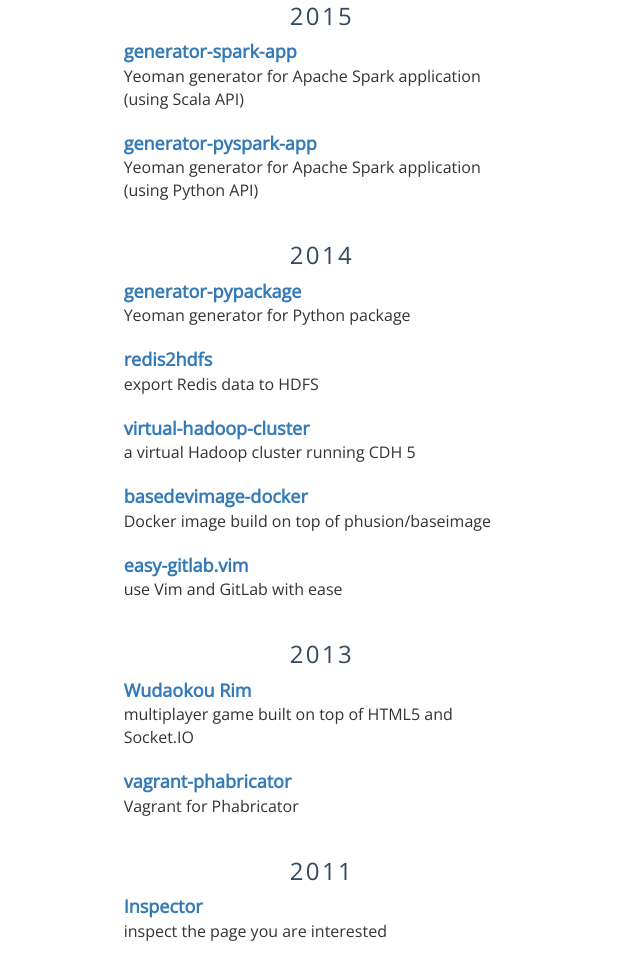
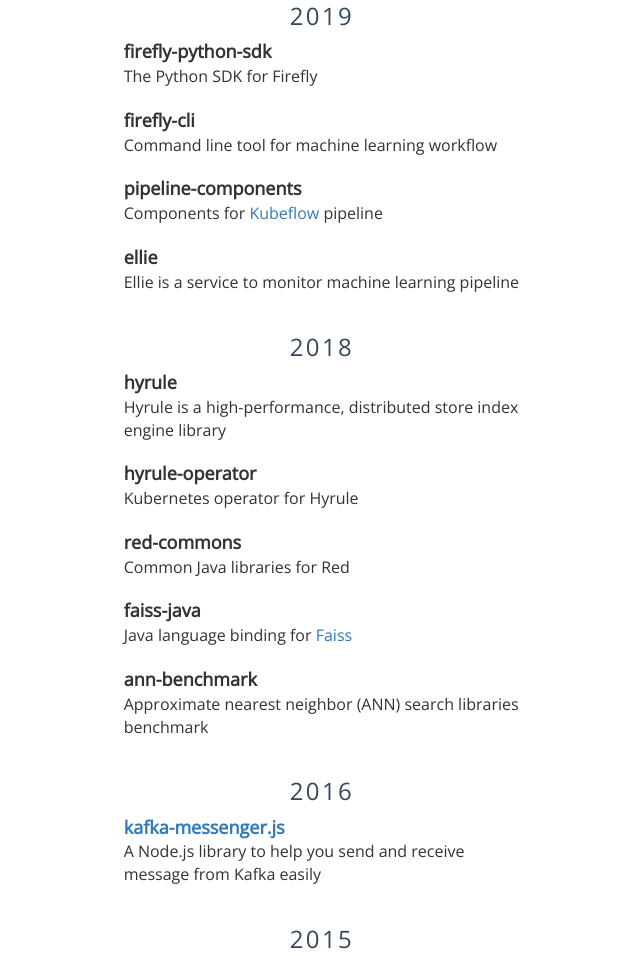
Before and after one commit to xiaogaozi/xiaogaozi.org, a website: page index.html in a window 1280 px wide. Shown: the part 890-1846 px from the top of the page, without its empty margins (318-958 px from the left). Drawn offline with nearby package versions, Linux system fonts and the light colour scheme; a web font is replaced by a local one.

Commit message:
Update projects

```diff
--- a/index.html
+++ b/index.html
@@ -33,7 +33,7 @@
           <div>
             <div class="col-md-6 col-md-offset-3">
               <p>I'm <strong>xiaogaozi</strong>. I work at <a href="http://www.xiaohongshu.com">Xiaohongshu</a>, former <a href="http://jike.ruguoapp.com">Jike</a>, <a href="https://www.zhihu.com">Zhihu</a> and <a href="http://www.tencent.com">Tencent</a> employee. I'm a backend engineer, blogger, geek, guitar player, hobbyist photographer, traveler, indie gamer, automator and full-time dreamer. Not necessarily in that order.</p>
-              <p>You could find me on <a href="https://twitter.com/xiaogaozi">Twitter</a>, <a href="https://github.com/xiaogaozi">GitHub</a>, <a href="https://www.zhihu.com/xiaogaozi">Zhihu</a>, <a href="https://instagram.com/xiaogaozi">Instagram</a>, <a href="https://www.flickr.com/people/xiaogaozi">Flickr</a>, <a href="https://www.facebook.com/xiaogaozi">Facebook</a>, <a href="https://bandcamp.com/xiaogaozi">Bandcamp</a>, <a href="http://www.douban.com/people/xiaogaozi">Douban</a>, <a href="https://cn.linkedin.com/in/gaochangjian">LinkedIn</a> and many more places.</p>
+              <p>You could find me on <a href="https://twitter.com/xiaogaozi">Twitter</a>, <a href="https://github.com/xiaogaozi">GitHub</a>, <a href="https://www.facebook.com/xiaogaozi">Facebook</a>, <a href="https://bandcamp.com/xiaogaozi">Bandcamp</a>, <a href="http://www.douban.com/people/xiaogaozi">Douban</a>, <a href="https://cn.linkedin.com/in/gaochangjian">LinkedIn</a> and many more places.</p>
             </div>
           </div>
         </div>
@@ -41,6 +41,52 @@
       <div class="projects section" id="projects">
         <div class="col-md-4 center-block">
           <h2>Projects</h2>
+
+          <h3>2019</h3>
+          <dl>
+            <dt>firefly-python-sdk</dt>
+            <dd>The Python SDK for Firefly</dd>
+          </dl>
+          <dl>
+            <dt>firefly-cli</dt>
+            <dd>Command line tool for machine learning workflow</dd>
+          </dl>
+          <dl>
+            <dt>pipeline-components</dt>
+            <dd>Components for <a href="https://www.kubeflow.org">Kubeflow</a> pipeline</dd>
+          </dl>
+          <dl>
+            <dt>ellie</dt>
+            <dd>Ellie is a service to monitor machine learning pipeline</dd>
+          </dl>
+
+          <h3>2018</h3>
+          <dl>
+            <dt>hyrule</dt>
+            <dd>Hyrule is a high-performance, distributed store index engine library</dd>
+          </dl>
+          <dl>
+            <dt>hyrule-operator</dt>
+            <dd>Kubernetes operator for Hyrule</dd>
+          </dl>
+          <dl>
+            <dt>red-commons</dt>
+            <dd>Common Java libraries for Red</dd>
+          </dl>
+          <dl>
+            <dt>faiss-java</dt>
+            <dd>Java language binding for <a href="https://github.com/facebookresearch/faiss">Faiss</a></dd>
+          </dl>
+          <dl>
+            <dt>ann-benchmark</dt>
+            <dd>Approximate nearest neighbor (ANN) search libraries benchmark</dd>
+          </dl>
+
+          <h3>2016</h3>
+          <dl>
+            <dt><a href="https://github.com/xiaogaozi/kafka-messenger.js">kafka-messenger.js</a></dt>
+            <dd>A Node.js library to help you send and receive message from Kafka easily</dd>
+          </dl>
 
           <h3>2015</h3>
           <dl>
@@ -59,11 +105,11 @@
           </dl>
           <dl>
             <dt><a href="https://github.com/xiaogaozi/redis2hdfs">redis2hdfs</a></dt>
-            <dd>export Redis data to HDFS</dd>
+            <dd>Export Redis data to HDFS</dd>
           </dl>
           <dl>
             <dt><a href="https://github.com/xiaogaozi/virtual-hadoop-cluster">virtual-hadoop-cluster</a></dt>
-            <dd>a virtual Hadoop cluster running CDH 5</dd>
+            <dd>A virtual Hadoop cluster running CDH 5</dd>
           </dl>
           <dl>
             <dt><a href="https://github.com/xiaogaozi/basedevimage-docker">basedevimage-docker</a></dt>
@@ -71,13 +117,13 @@
           </dl>
           <dl>
             <dt><a href="https://github.com/xiaogaozi/easy-gitlab.vim">easy-gitlab.vim</a></dt>
-            <dd>use Vim and GitLab with ease</dd>
+            <dd>Use Vim and GitLab with ease</dd>
           </dl>
 
           <h3>2013</h3>
           <dl>
             <dt><a href="https://github.com/team2/wurim">Wudaokou Rim</a></dt>
-            <dd>multiplayer game built on top of HTML5 and Socket.IO</dd>
+            <dd>Multiplayer game built on top of HTML5 and Socket.IO</dd>
           </dl>
           <dl>
             <dt><a href="https://github.com/xiaogaozi/vagrant-phabricator">vagrant-phabricator</a></dt>
@@ -86,38 +132,38 @@
 
           <h3>2011</h3>
           <dl>
-            <dt><a href="http://insp3cto2.appspot.com">Inspector</a></dt>
-            <dd>inspect the page you are interested</dd>
+            <dt><a href="https://github.com/xiaogaozi/inspector">Inspector</a></dt>
+            <dd>Inspect the page you are interested</dd>
           </dl>
           <dl>
             <dt><a href="https://github.com/xiaogaozi/ctf-qual-arena">CTF Qual Arena</a></dt>
-            <dd>an imitation of DEF CON CTF Qual platform</dd>
+            <dd>An imitation of DEF CON CTF Qual platform</dd>
           </dl>
 
           <h3>2010</h3>
           <dl>
             <dt><a href="https://github.com/xiaogaozi/buzzingcat">Buzzing Cat</a></dt>
-            <dd>sync your Twitter and Renren status via XMPP</dd>
+            <dd>Sync your Twitter and Renren status via XMPP</dd>
           </dl>
 
           <h3>2009</h3>
           <dl>
             <dt><a href="https://github.com/xiaogaozi/texsky">TeX Sky</a></dt>
-            <dd>collect my personal LaTeX docs</dd>
+            <dd>Collect my personal LaTeX docs</dd>
           </dl>
           <dl>
             <dt><a href="https://github.com/xiaogaozi/fancyweb/tree/master/Jetpack/SNSAllInOne">SNS All in One</a></dt>
-            <dd>browse SNS website quickly</dd>
+            <dd>Browse SNS website quickly</dd>
           </dl>
           <dl>
             <dt><a href="https://github.com/xiaogaozi/princess-alist/tree/master/home/xiaogaozi/src/Python/Dr.Timer">Dr. Timer</a></dt>
-            <dd>one debate timer</dd>
+            <dd>One debate timer</dd>
           </dl>
 
           <h3>2008</h3>
           <dl>
             <dt><a href="https://github.com/xiaogaozi/crazymaze">Crazy Maze</a></dt>
-            <dd>one terminal maze game</dd>
+            <dd>One terminal maze game</dd>
           </dl>
         </div>
       </div>
```
Also changed, not shown: README.md, 2 other files.
